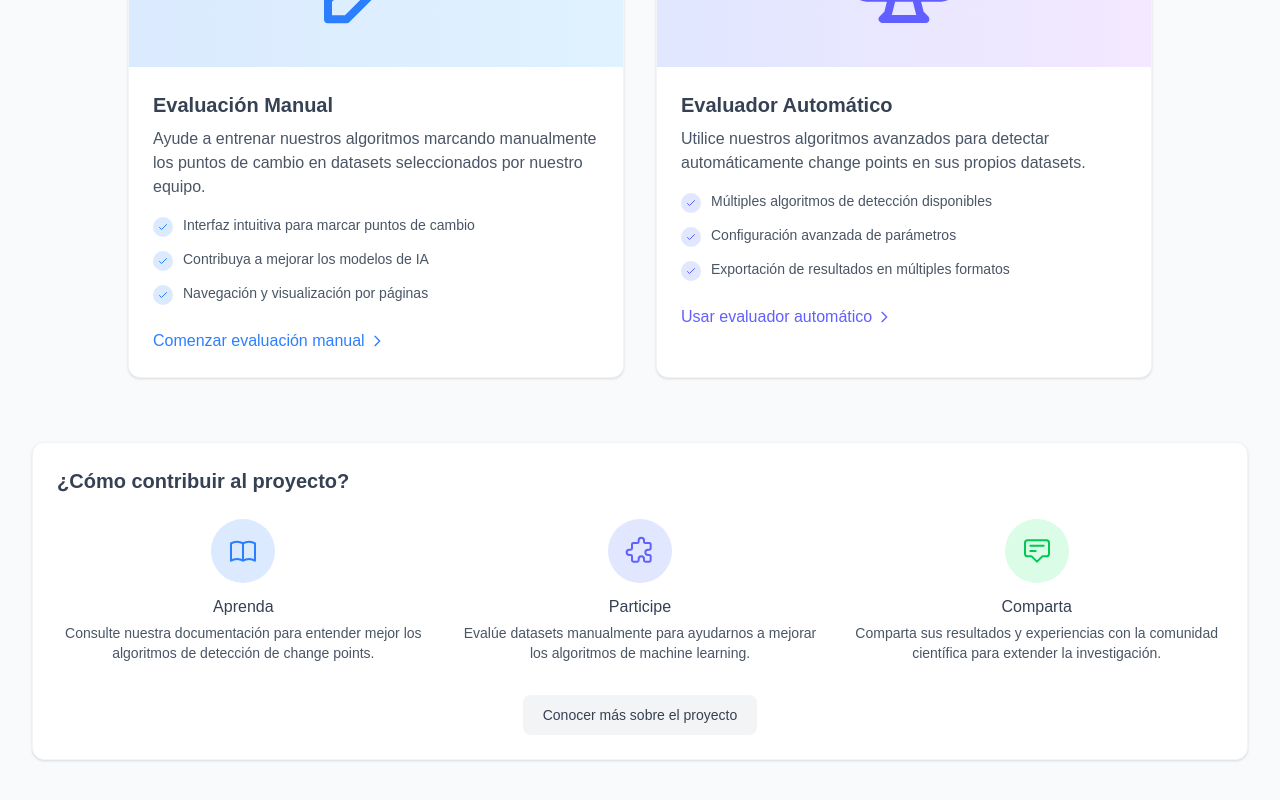
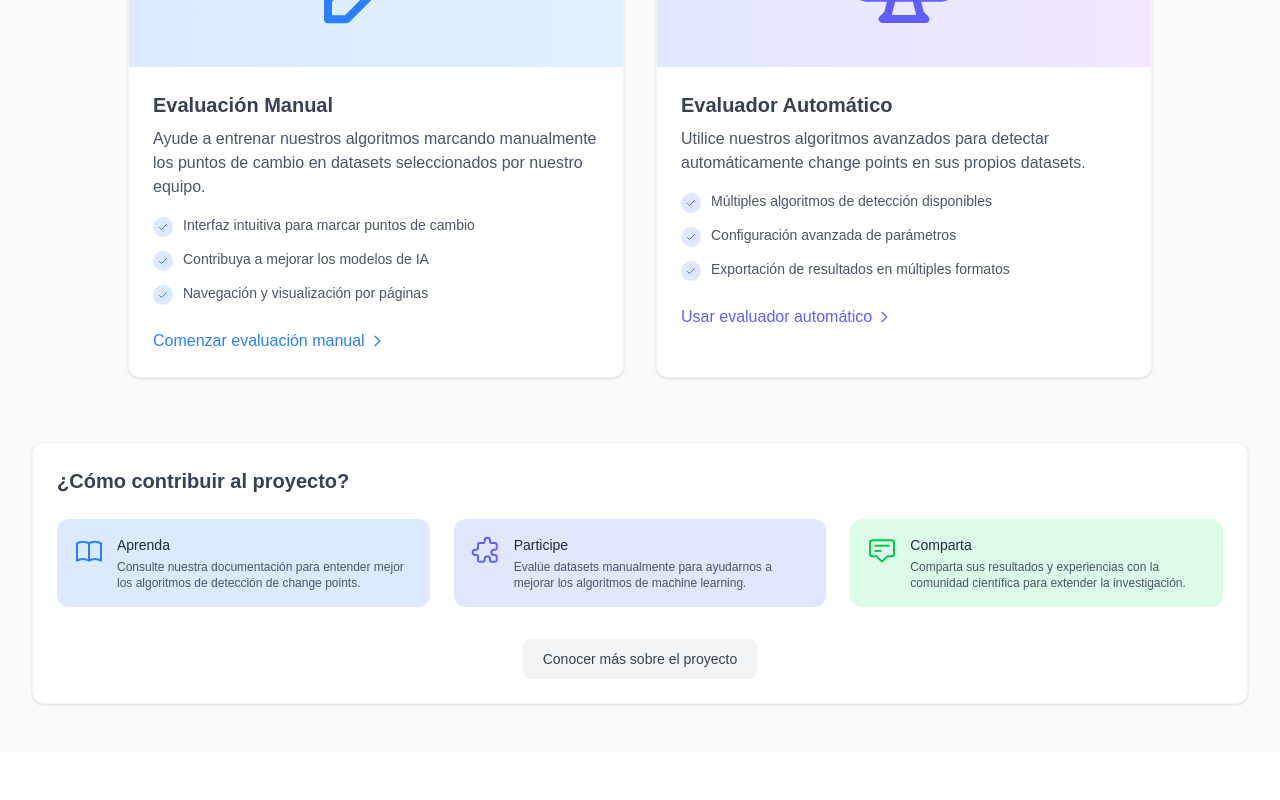
Before and after one commit to AllanDBB/DCP_ITCR, a Next.js app in the folder client/: page /evaluador in a window 1280 px wide. Shown: the part 498-1298 px from the top of the page. After the commit the page ends 1250 px from the top, so only its background shows below. Built offline with nearby package versions, Linux system fonts and the light colour scheme.

Commit message:
ESlint fix to deploy

```diff
--- a/client/src/app/evaluador/components/ContributionMethod.tsx
+++ b/client/src/app/evaluador/components/ContributionMethod.tsx
@@ -1,29 +1,31 @@
-import { ReactNode } from "react";
+import React from "react";
 
 interface ContributionMethodProps {
   title: string;
   description: string;
-  icon: ReactNode;
   bgColorClass: string;
   iconColorClass: string;
+  icon: React.ReactNode;
 }
 
 export default function ContributionMethod({
   title,
   description,
-  icon,
   bgColorClass,
-  iconColorClass
+  iconColorClass,
+  icon
 }: ContributionMethodProps) {
   return (
-    <div className="flex flex-col items-center text-center">
-      <div className={`h-16 w-16 rounded-full ${bgColorClass} flex items-center justify-center mb-3`}>
-        {icon}
+    <div className={`p-4 rounded-xl ${bgColorClass}`}>
+      <div className="flex items-start">
+        <div className={`mr-3 ${iconColorClass}`}>
+          {icon}
+        </div>
+        <div>
+          <h3 className="text-sm font-medium text-gray-800">{title}</h3>
+          <p className="mt-1 text-xs text-gray-600">{description}</p>
+        </div>
       </div>
-      <h4 className="font-medium text-gray-700 mb-1">{title}</h4>
-      <p className="text-sm text-gray-600">
-        {description}
-      </p>
     </div>
   );
 }
--- a/client/src/app/evaluador/manual/components/GraphPagination.tsx
+++ b/client/src/app/evaluador/manual/components/GraphPagination.tsx
@@ -1,9 +1,16 @@
-export default function GraphPagination({ currentPage, totalPages, onPageChange }) {
-    const goToPage = (page) => {
-      if (page >= 1 && page <= totalPages) {
-        onPageChange(page);
-      }
-    };
+
+interface GraphPaginationProps {
+  currentPage: number;
+  totalPages: number;
+  onPageChange: (page: number) => void;
+}
+
+export default function GraphPagination({ currentPage, totalPages, onPageChange }: GraphPaginationProps) {
+  const goToPage = (page: number) => {
+    if (page >= 1 && page <= totalPages) {
+      onPageChange(page);
+    }
+  };
 
     return (
       <div className="flex items-center space-x-1">
--- a/client/src/app/evaluador/manual/page.tsx
+++ b/client/src/app/evaluador/manual/page.tsx
@@ -1,14 +1,28 @@
 "use client";
 
-import Link from "next/link";
 import { useState, useRef, useEffect } from "react";
 import ManualEvaluationHeader from "./components/ManualEvaluationHeader";
-import ChangePointMarker from "./components/ChangePointMarker";
 import GraphPagination from "./components/GraphPagination";
+
+// Define an interface for your dataset structure
+interface Dataset {
+  id: number;
+  name: string;
+  points: number;
+  status: "pendiente" | "en_progreso" | "completado";
+}
+
+// Define an interface for change points
+interface ChangePoint {
+  index: number;
+  date?: string;
+  value: number;
+  relativeIndex?: number;
+}
 
 export default function ManualEvaluationPage() {
   // Estado para los datasets disponibles
-  const [datasets, setDatasets] = useState([
+  const [datasets, setDatasets] = useState<Dataset[]>([
     { id: 1, name: "Temperatura global (1950-2020)", points: 840, status: "pendiente" },
     { id: 2, name: "Mercado financiero 2021", points: 365, status: "completado" },
     { id: 3, name: "Consumo energético", points: 720, status: "en_progreso" },
@@ -17,10 +31,10 @@ export default function ManualEvaluationPage() {
   ]);
 
   // Dataset actual seleccionado
-  const [currentDataset, setCurrentDataset] = useState(null);
+  const [currentDataset, setCurrentDataset] = useState<Dataset | null>(null);
 
   // Estado para los change points marcados manualmente
-  const [changePoints, setChangePoints] = useState([]);
+  const [changePoints, setChangePoints] = useState<ChangePoint[]>([]);
 
   // Estado para la paginación de la gráfica
   const [currentPage, setCurrentPage] = useState(1);
@@ -28,9 +42,9 @@ export default function ManualEvaluationPage() {
   const [totalPages, setTotalPages] = useState(1);
 
   // Datos simulados para la gráfica
-  const [graphData, setGraphData] = useState([]);
+  const [graphData, setGraphData] = useState<{index: number; value: number; date: string}[]>([]);
 
-  const graphRef = useRef(null);
+  const graphRef = useRef<HTMLDivElement>(null);
 
   // Generar datos simulados al cargar un dataset
   useEffect(() => {
@@ -43,8 +57,8 @@ export default function ManualEvaluationPage() {
   }, [currentDataset, pointsPerPage]);
 
   // Generar datos simulados
-  const generateMockData = (points) => {
-    let data = [];
+  const generateMockData = (points: number) => {
+    const data = [];
     let value = 50 + Math.random() * 20;
 
     for (let i = 0; i < points; i++) {
@@ -68,7 +82,7 @@ export default function ManualEvaluationPage() {
   };
 
   // Manejar el evento de clic en la gráfica para marcar un CP
-  const handleGraphClick = (event) => {
+  const handleGraphClick = (event: React.MouseEvent<HTMLDivElement>) => {
     if (!graphRef.current || !currentDataset) return;
 
     const rect = graphRef.current.getBoundingClientRect();
@@ -346,7 +360,7 @@ export default function ManualEvaluationPage() {
                         // Actualizar el estado del dataset
                         const updatedDatasets = datasets.map(ds =>
                           ds.id === currentDataset.id
-                            ? {...ds, status: "completado"}
+                            ? {...ds, status: "completado" as "pendiente" | "en_progreso" | "completado"}
                             : ds
                         );
                         setDatasets(updatedDatasets);
--- a/client/src/app/perfil/page.tsx
+++ b/client/src/app/perfil/page.tsx
@@ -28,7 +28,7 @@ export default function ProfilePage() {
 
   // Estado para la foto de perfil
   const [profileImage, setProfileImage] = useState("/default-avatar.png");
-  const [isUploadingImage, setIsUploadingImage] = useState(false);
+  const [, setIsUploadingImage] = useState(false);
 
   // Referencia al input de archivo para la foto de perfil
   const fileInputRef = useRef<HTMLInputElement>(null);
--- a/client/src/app/sobre-proyecto/page.tsx
+++ b/client/src/app/sobre-proyecto/page.tsx
@@ -1,5 +1,4 @@
 import Link from "next/link";
-import Image from "next/image";
 import Footer from "@/components/footer";
 
 export default function SobreProyectoPage() {
--- a/client/src/components/navbar.tsx
+++ b/client/src/components/navbar.tsx
@@ -4,6 +4,7 @@ import { useState } from 'react';
 import Link from 'next/link';
 import { usePathname } from 'next/navigation';
 import Button from '@/components/primaryButton';
+import Image from 'next/image';
 
 interface NavLinkProps {
   href: string;
@@ -108,10 +109,11 @@ const Navbar = () => {
                   <span className="text-gray-700 text-sm font-medium hidden lg:block">{userInfo.name.split(' ')[0]}</span>
                   <div className="h-7 w-7 rounded-full bg-blue-100 border border-gray-200 overflow-hidden flex items-center justify-center">
                     {userInfo.avatar ? (
-                      <img
+                      <Image
                         src={userInfo.avatar}
                         alt="Avatar"
-                        className="h-full w-full object-cover"
+                        width={28}
+                        height={28}
                       />
                     ) : (
                       <svg xmlns="http://www.w3.org/2000/svg" className="h-4 w-4 text-blue-400" fill="none" viewBox="0 0 24 24" stroke="currentColor">
@@ -238,7 +240,7 @@ const Navbar = () => {
                 </Link>
                 <div className="pt-1.5 pb-1">
                   <Button
-                    variant="danger"
+                    variant="primary"
                     size="sm"
                     className="w-full"
                     onClick={() => {
```
Also changed, not shown: client/src/app/evaluador/manual/components/ChangePointMarker.tsx (+8 -1 lines).
